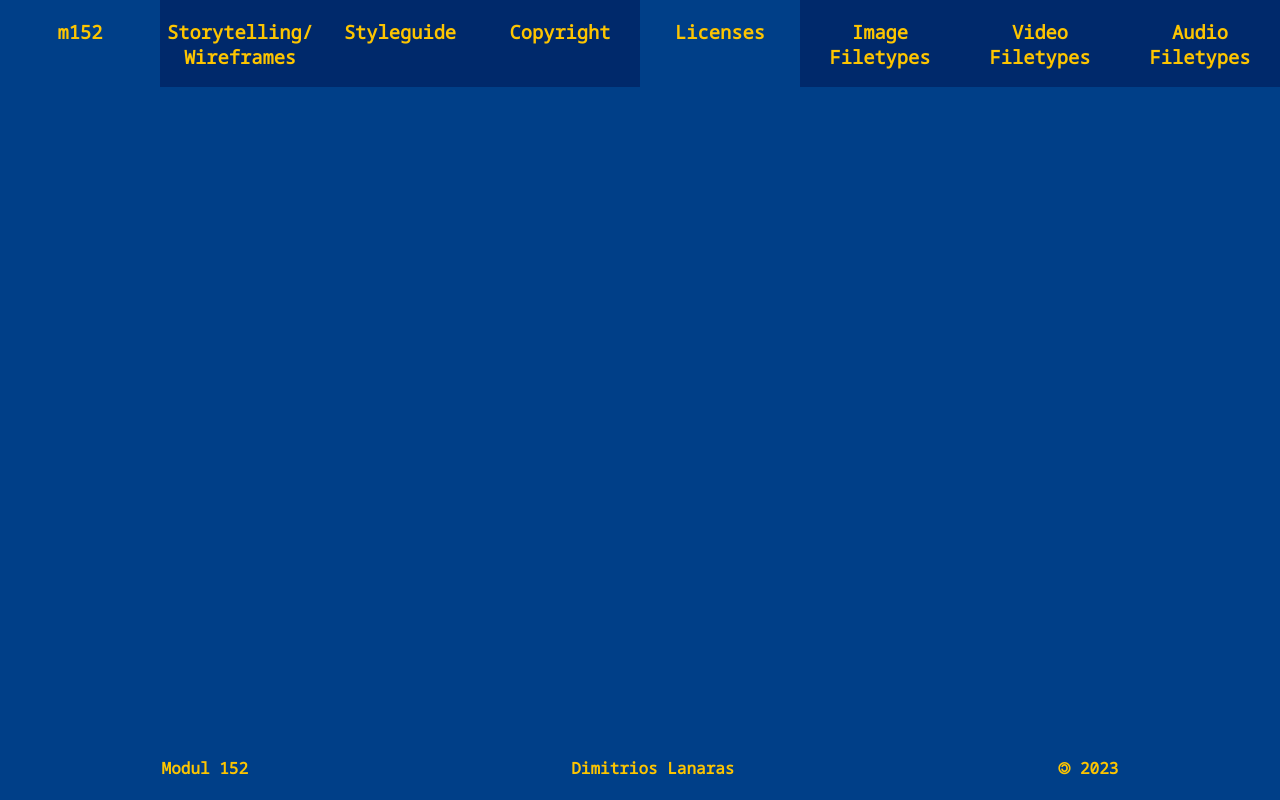
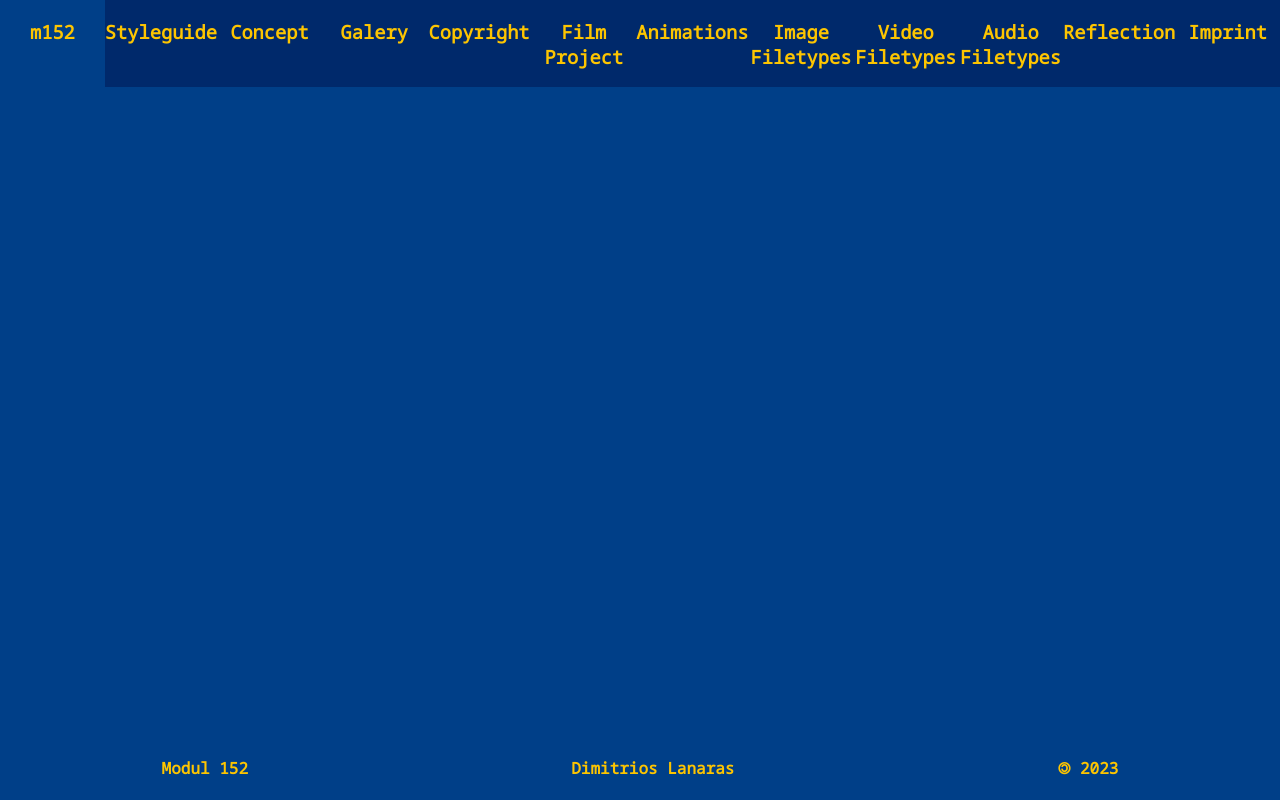
Before and after one commit to dlanaras/maraldhueller.themetreeos.xyz, a SvelteKit app: page /licenses in a window 1280 px wide. Built offline with nearby package versions, Linux system fonts and the light colour scheme.

Commit message:
feat: not found

```diff
--- a/src/components/navigation_bar.svelte
+++ b/src/components/navigation_bar.svelte
@@ -7,13 +7,17 @@
 
 <div class="{hidden ? 'hide' : ''}{isMobile ? ' nav-mobile' : ''}">
   <NavigationElement />
-  <NavigationElement path="/wireframes" name="Storytelling/ Wireframes" />
   <NavigationElement path="/styleguide" name="Styleguide" />
+  <NavigationElement path="/concept" name="Concept" />
+  <NavigationElement path="/galery" name="Galery" />
   <NavigationElement path="/copyright" name="Copyright" />
-  <NavigationElement path="/licenses" name="Licenses" />
+  <NavigationElement path="/film-project" name="Film Project" />
+  <NavigationElement path="/animations" name="Animations" />
   <NavigationElement path="/image-types" name="Image Filetypes" />
   <NavigationElement path="/video-types" name="Video Filetypes" />
   <NavigationElement path="/audio-types" name="Audio Filetypes" />
+  <NavigationElement path="/reflection" name="Reflection"/>
+  <NavigationElement path="/imprint" name="Imprint" />
 </div>
 
 <style>
--- /dev/null
+++ b/src/routes/+error.svelte
@@ -0,0 +1,25 @@
+<div>
+  <h1>404 - Page not found</h1>
+  <a href="/"><h3>Go back to yo mama</h3></a>
+</div>
+
+<style>
+  h1 {
+    font-size: 5rem;
+    text-align: center;
+  }
+
+  a {
+    display: flex;
+    align-items: center;
+    margin-bottom: 10%;
+  }
+
+  div {
+    display: flex;
+    flex-direction: column;
+    height: 100%;
+    justify-content: space-between;
+    align-items: center;
+  }
+</style>
--- a/static/styles.css
+++ b/static/styles.css
@@ -4,6 +4,7 @@ body {
 
 html, body {
     margin: 0;
+    height: 100%;
 }
 
 * {
```
